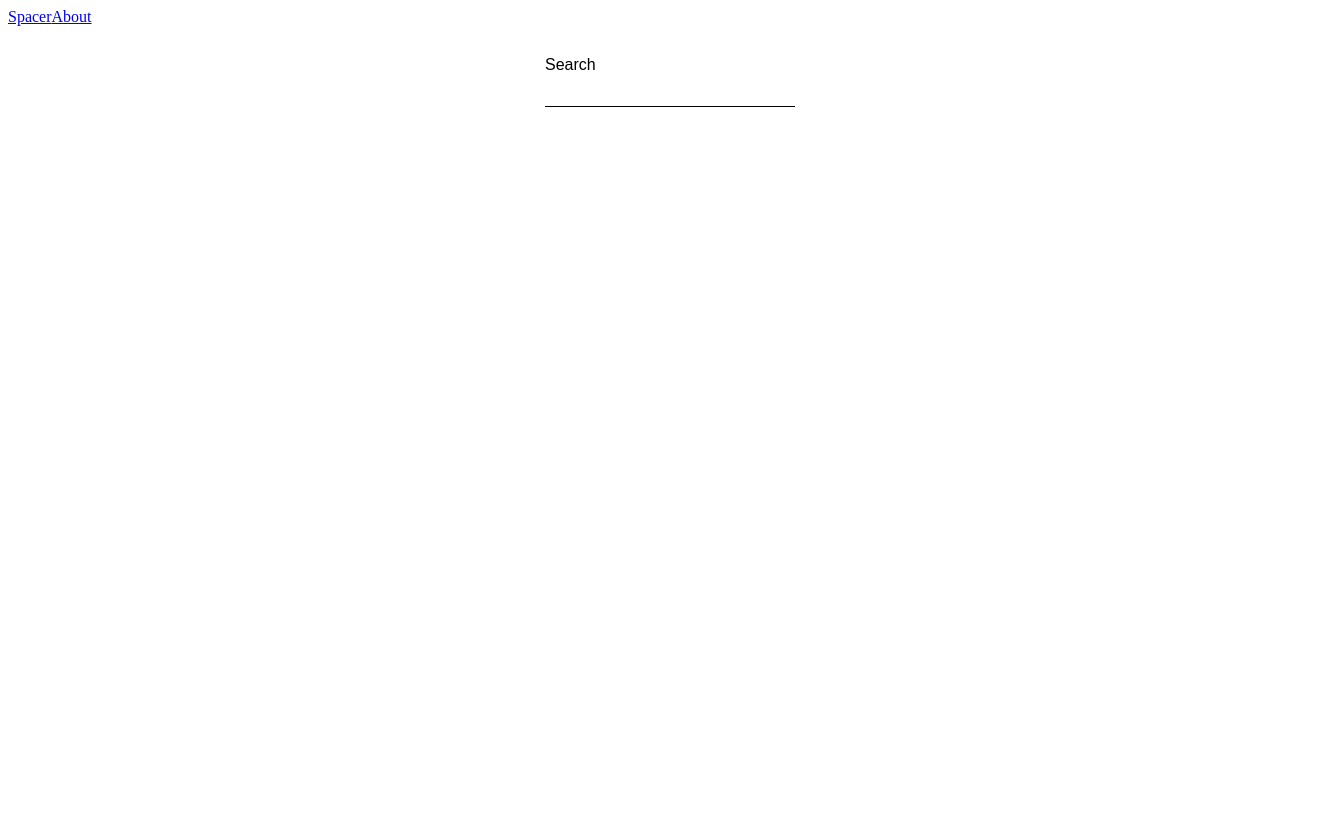
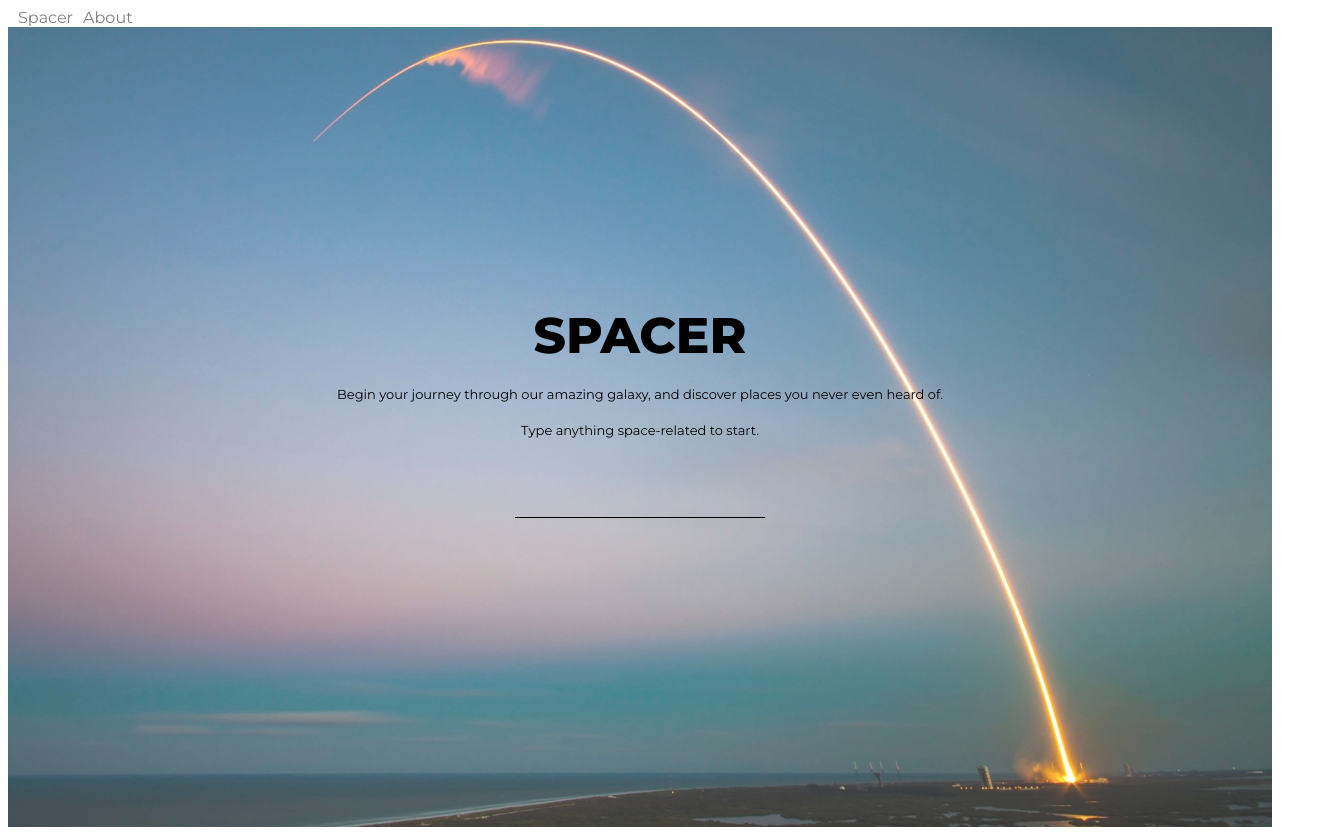
Before and after one commit to mariusz79/spacer-helloroman-Vue.js, a Vue app: page / in a window 1280 px wide. Shown: the whole page, 1332 px wide, since content can reach past the window. Before the commit the page ends 800 px from the top, so only its background shows below. Built offline with nearby package versions, Linux system fonts and the light colour scheme.

Commit message:
Add basic hero image view

```diff
--- a/src/App.vue
+++ b/src/App.vue
@@ -8,6 +8,18 @@
   </div>
 </template>
 
-<style lang="scss" scoped>
-
+<style lang="scss">
+@import url('https://fonts.googleapis.com/css?family=Montserrat:300,400,600,800&display=swap');
+  *{
+    box-sizing: border-box;
+  }
+  body{
+    font-family: 'Montserrat', sans-serif;
+    padding: 0;
+  }
+  .nav a{
+    margin-left: 10px;
+    text-decoration: none;
+    color: grey;
+  }
 </style>
--- /dev/null
+++ b/src/components/Claim.vue
@@ -0,0 +1,35 @@
+<template>
+  <div class="claimWrapper">
+    <h1 class="claim">SPACER</h1>
+    <p class="subclaim">Begin your journey through our amazing galaxy,
+      and discover places you never even heard of.</p>
+    <p class="subclaim">Type anything space-related to start.</p>
+  </div>
+</template>
+
+<script>
+// @ is an alias to /src
+
+
+export default {
+  name: 'Claim',
+
+};
+</script>
+
+<style lang="scss" scoped>
+    .claimWrapper{
+        display: flex;
+        flex-direction: column;
+        justify-content: center;
+        align-items: center;
+    }
+    .claim{
+      font-size: 50px;
+      margin: 0;
+    }
+    .subclaim{
+      margin: 20px 0 0 0;
+      font-size: 13px;
+    }
+</style>
--- /dev/null
+++ b/src/components/SearchInput.vue
@@ -0,0 +1,34 @@
+<template>
+    <div class="searchWrapper">
+      <input id="search" name="search" v-model="searchValue" @input="handleInput"/>
+      <ul>
+        <li v-for="item in results" :key="item.data[0].nasa_id">
+          <p>{{ item.data[0].description }}</p>
+        </li>
+      </ul>
+    </div>
+</template>
+
+<script>
+// @ is an alias to /src
+
+export default {
+  name: 'SearchInput',
+
+};
+</script>
+
+<style lang="scss" scoped>
+     .searchWrapper{
+            margin-top: 50px;
+            display: flex;
+            flex-direction: column;
+            width: 250px;
+        input{
+            height: 30px;
+            border: 0;
+            border-bottom: 1px solid black;
+            background: none;
+                }
+  }
+</style>
--- a/src/views/Search.vue
+++ b/src/views/Search.vue
@@ -1,26 +1,22 @@
 <template>
   <div class="wrapper">
-    <div class="search">
-      <label for="search">Search</label>
-      <input id="search" name="search" v-model="searchValue" @input="handleInput"/>
-      <ul>
-        <li v-for="item in results" :key="item.data[0].nasa_id">
-          <p>{{ item.data[0].description }}</p>
-        </li>
-      </ul>
-    </div>
+    <Claim/>
+    <SearchInput/>
   </div>
 </template>
 
 <script>
 import axios from 'axios';
 import debounce from 'lodash.debounce';
+import Claim from '@/components/Claim.vue';
+import SearchInput from '@/components/SearchInput.vue';
 
 // @ is an alias to /src
 const API = 'https://images-api.nasa.gov/search';
 
 export default {
   name: 'Search',
+  components: { Claim, SearchInput },
   data() {
     return {
       searchValue: '',
@@ -46,21 +42,14 @@
     display: flex;
     margin: 0;
     width: 100%;
+    height: 100vh;
     padding: 30px;
     flex-direction: column;
+    justify-content: center;
     align-items: center;
-  }
-  .search{
-    display: flex;
-    flex-direction: column;
-    width: 250px;
-    input{
-      height: 30px;
-      border: 0;
-      border-bottom: 1px solid black;
-        }
-    label{
-      font-family: Monserrat, sans-serif;
-    }
+    background-image: url('../assets/heroimage.jpg');
+    background-repeat: no-repeat;
+    background-size: cover;
+    background-position: 80% 0%;
   }
 </style>
```
Also changed, not shown: .eslintrc.js.
